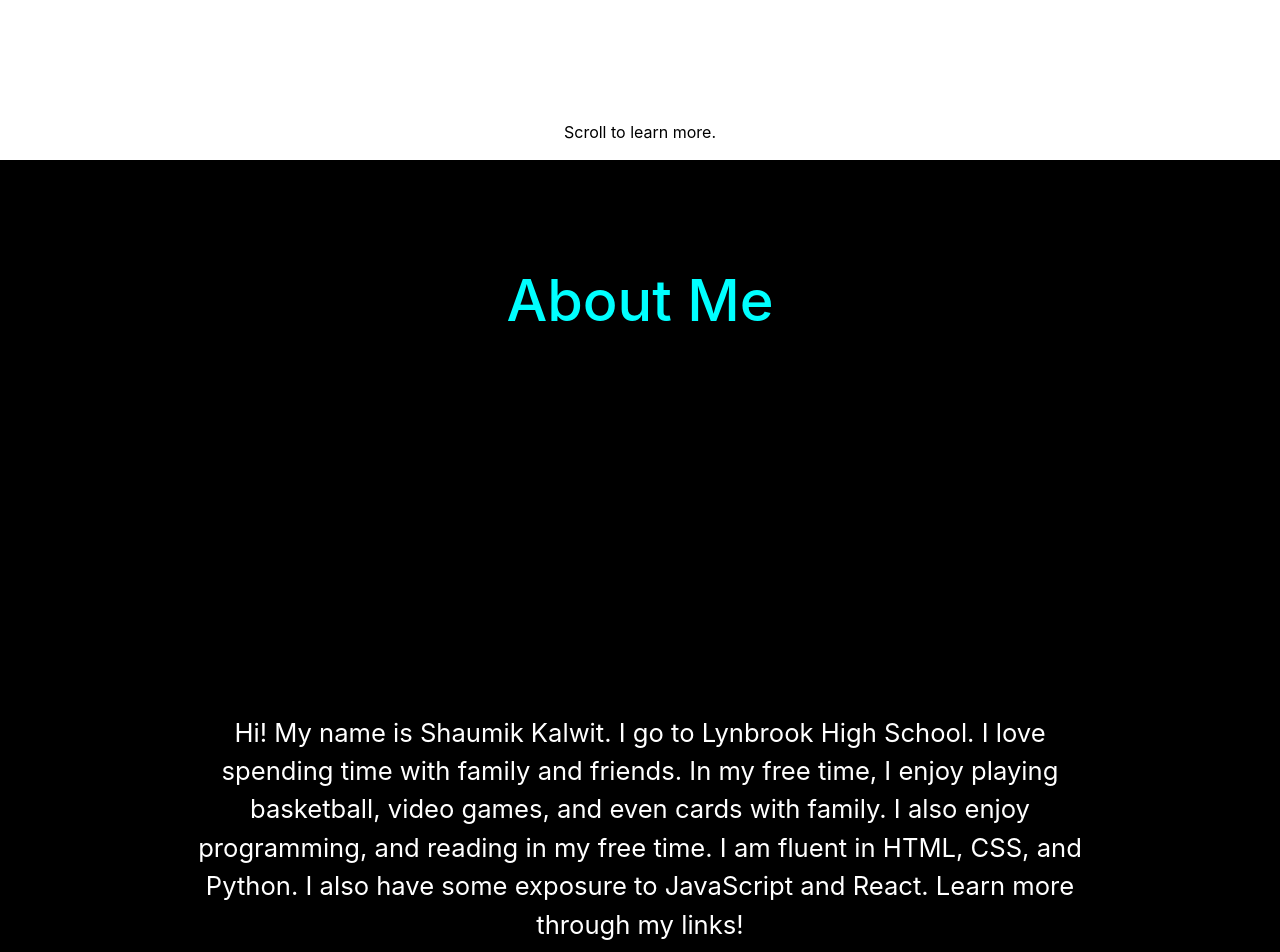
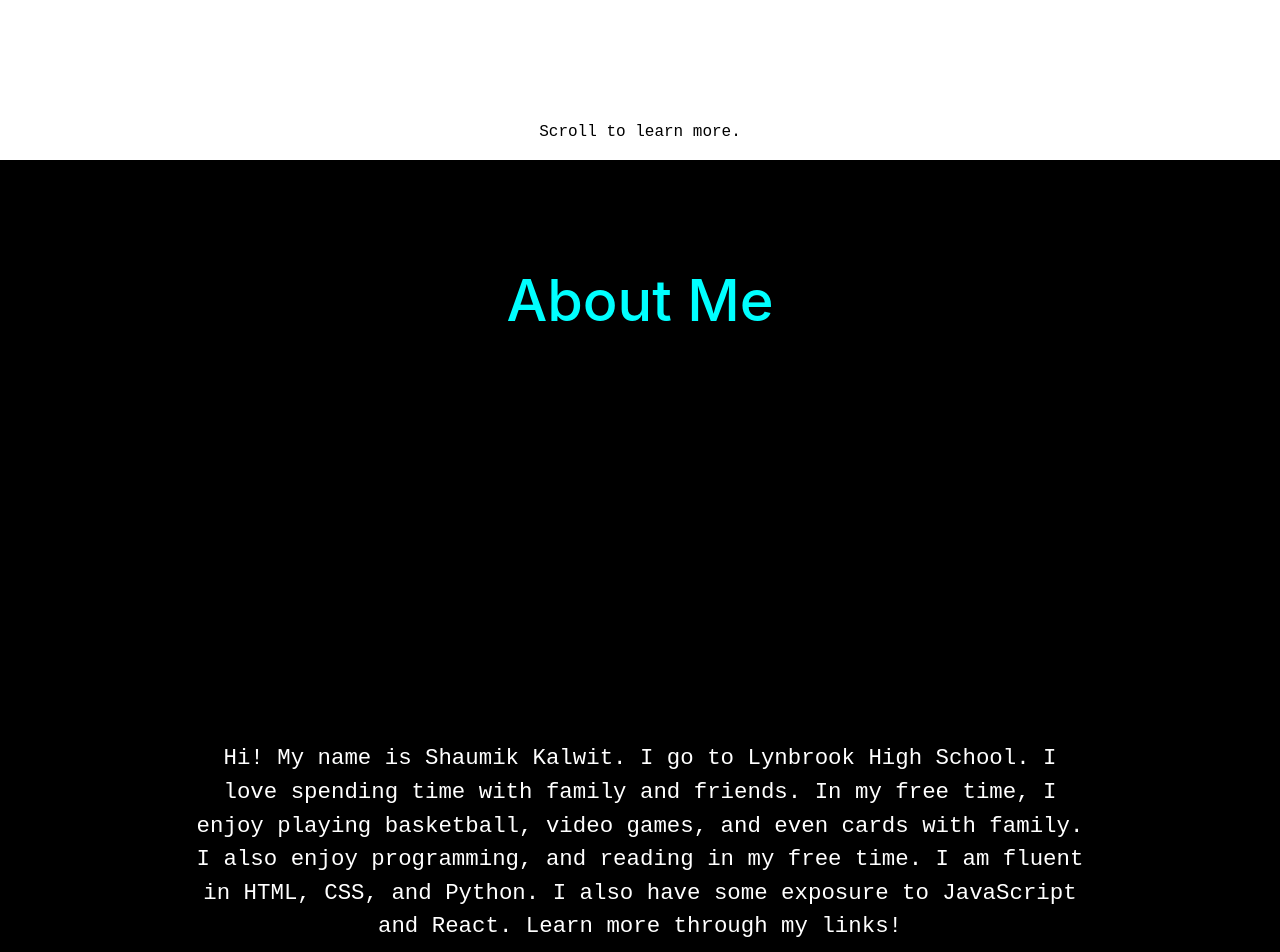
Before and after one commit to shaumikkalwit/shaumikkalwit.github.io, a React (Create React App) app in the folder frontend/: page / in a window 1280 px wide. Shown: the part 640-1592 px from the top of the page. Built offline with nearby package versions, Linux system fonts and the light colour scheme.

Commit message:
changed fonts of text

```diff
--- a/frontend/src/components/AboutText.js
+++ b/frontend/src/components/AboutText.js
@@ -4,7 +4,7 @@ import styled from 'styled-components';
 const AboutText = styled.p`
 	@media (min-width: 992px) {
 
-		font-size: 2vw;
+		font-size: 1.75vw;
 
 		padding-left: 15vw;
   		padding-right: 15vw;
@@ -17,6 +17,8 @@ const AboutText = styled.p`
 	padding-right: 10px;
 	padding-left: 10px;
 
+	font-family: "Courier New", Courier, monospace;
+
 
 `;
 
--- a/frontend/src/components/Scroll.js
+++ b/frontend/src/components/Scroll.js
@@ -8,6 +8,8 @@ const Scroll = styled.p`
 
 	color: black;
 
+	font-family: "Courier New", Courier, monospace;
+
 `;
 
 export default Scroll;
```
